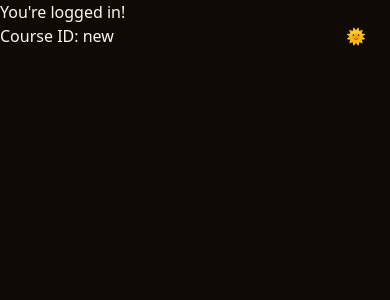
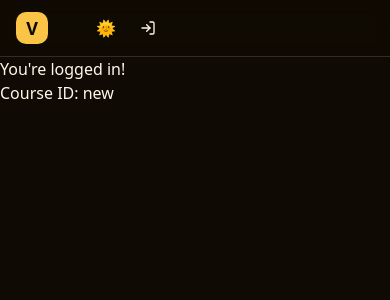
Before and after one commit to EEwing/Vocabula, a Next.js app: page /course/new in a window 390 px wide. Shown: the top 300 px of the page. Built offline with nearby package versions, Linux system fonts and the light colour scheme; no server answers.

Commit message:
Add navigation component

```diff
--- a/src/app/layout.jsx
+++ b/src/app/layout.jsx
@@ -1,7 +1,7 @@
 import { Geist, Geist_Mono } from "next/font/google"
 import "./globals.css"
 import { ThemeProvider } from "next-themes"
-import { ThemeToggle } from "@/components/theme-toggle"
+import { Navigation } from "@/components/navigation"
 
 const geistSans = Geist({
   variable: "--font-geist-sans",
@@ -21,17 +21,17 @@ export const metadata = {
 export default function RootLayout({ children }) {
   return (
     <html lang="en" suppressHydrationWarning>
-      <body className={`${geistSans.variable} ${geistMono.variable} antialiased`}>
+      <body className={`${geistSans.variable} ${geistMono.variable} antialiased min-h-screen flex flex-col`}>
         <ThemeProvider
           attribute="class"
           defaultTheme="dark"
           enableSystem={false}
           disableTransitionOnChange
         >
-          <div className="fixed top-4 right-4">
-            <ThemeToggle />
-          </div>
-          {children}
+          <Navigation />
+          <main className="flex-1">
+            {children}
+          </main>
         </ThemeProvider>
       </body>
     </html>
--- /dev/null
+++ b/src/components/navigation.jsx
@@ -0,0 +1,155 @@
+"use client"
+
+import { usePathname } from "next/navigation"
+import Link from "next/link"
+import { createBrowserClient } from '@supabase/ssr'
+import { useRouter } from "next/navigation"
+import { Button } from "@/components/ui/button"
+import { ThemeToggle } from "@/components/theme-toggle"
+import { useEffect, useState } from "react"
+
+export function Navigation() {
+  const pathname = usePathname()
+  const router = useRouter()
+  const [isAuthenticated, setIsAuthenticated] = useState(false)
+
+  const supabase = createBrowserClient(
+    process.env.NEXT_PUBLIC_SUPABASE_URL,
+    process.env.NEXT_PUBLIC_SUPABASE_ANON_KEY
+  )
+
+  useEffect(() => {
+    const checkAuth = async () => {
+      const { data: { session } } = await supabase.auth.getSession()
+      setIsAuthenticated(!!session)
+    }
+
+    checkAuth()
+
+    const { data: { subscription } } = supabase.auth.onAuthStateChange((_event, session) => {
+      setIsAuthenticated(!!session)
+    })
+
+    return () => subscription.unsubscribe()
+  }, [supabase.auth])
+
+  const handleSignOut = async () => {
+    await supabase.auth.signOut()
+    router.push('/login')
+  }
+
+  const handleSignIn = () => {
+    router.push('/login')
+  }
+
+  const isActive = (path) => pathname === path
+
+  return (
+    <nav className="sticky top-0 z-50 w-full border-b bg-background/80 backdrop-blur supports-[backdrop-filter]:bg-background/60">
+      <div className="flex h-14 items-center px-4 md:px-6">
+        <div className="mr-8 flex">
+          <Link href="/" className="flex items-center space-x-2">
+            <div className="flex h-8 w-8 items-center justify-center rounded-lg bg-primary">
+              <span className="text-lg font-bold text-primary-foreground">V</span>
+            </div>
+            <span className="hidden font-bold sm:inline-block">
+              Vocabula
+            </span>
+          </Link>
+        </div>
+
+        <div className="flex flex-1 items-center justify-between space-x-2 md:justify-end">
+          {isAuthenticated && (
+            <div className="w-full flex-1 md:w-auto md:flex-none">
+              <div className="flex items-center space-x-6">
+                <Link
+                  href="/courses"
+                  className={`text-sm font-medium transition-colors hover:text-primary ${
+                    isActive('/courses')
+                      ? 'text-primary'
+                      : 'text-muted-foreground hover:text-foreground'
+                  }`}
+                >
+                  My Courses
+                </Link>
+                <Link
+                  href="/review"
+                  className={`text-sm font-medium transition-colors hover:text-primary ${
+                    isActive('/review')
+                      ? 'text-primary'
+                      : 'text-muted-foreground hover:text-foreground'
+                  }`}
+                >
+                  Daily Review
+                </Link>
+                <Link
+                  href="/settings"
+                  className={`text-sm font-medium transition-colors hover:text-primary ${
+                    isActive('/settings')
+                      ? 'text-primary'
+                      : 'text-muted-foreground hover:text-foreground'
+                  }`}
+                >
+                  Settings
+                </Link>
+              </div>
+            </div>
+          )}
+
+          <div className="flex items-center space-x-2">
+            <ThemeToggle />
+            {isAuthenticated ? (
+              <Button
+                variant="ghost"
+                onClick={handleSignOut}
+                className="h-8 w-8 p-0 md:h-9 md:w-auto md:px-4"
+              >
+                <span className="hidden md:inline-block">Sign Out</span>
+                <svg
+                  xmlns="http://www.w3.org/2000/svg"
+                  width="24"
+                  height="24"
+                  viewBox="0 0 24 24"
+                  fill="none"
+                  stroke="currentColor"
+                  strokeWidth="2"
+                  strokeLinecap="round"
+                  strokeLinejoin="round"
+                  className="h-4 w-4 md:hidden"
+                >
+                  <path d="M9 21H5a2 2 0 0 1-2-2V5a2 2 0 0 1 2-2h4" />
+                  <polyline points="16 17 21 12 16 7" />
+                  <line x1="21" y1="12" x2="9" y2="12" />
+                </svg>
+              </Button>
+            ) : (
+              <Button
+                variant="ghost"
+                onClick={handleSignIn}
+                className="h-8 w-8 p-0 md:h-9 md:w-auto md:px-4"
+              >
+                <span className="hidden md:inline-block">Sign In</span>
+                <svg
+                  xmlns="http://www.w3.org/2000/svg"
+                  width="24"
+                  height="24"
+                  viewBox="0 0 24 24"
+                  fill="none"
+                  stroke="currentColor"
+                  strokeWidth="2"
+                  strokeLinecap="round"
+                  strokeLinejoin="round"
+                  className="h-4 w-4 md:hidden"
+                >
+                  <path d="M15 3h4a2 2 0 0 1 2 2v14a2 2 0 0 1-2 2h-4" />
+                  <polyline points="10 17 15 12 10 7" />
+                  <line x1="15" y1="12" x2="3" y2="12" />
+                </svg>
+              </Button>
+            )}
+          </div>
+        </div>
+      </div>
+    </nav>
+  )
+}
```
